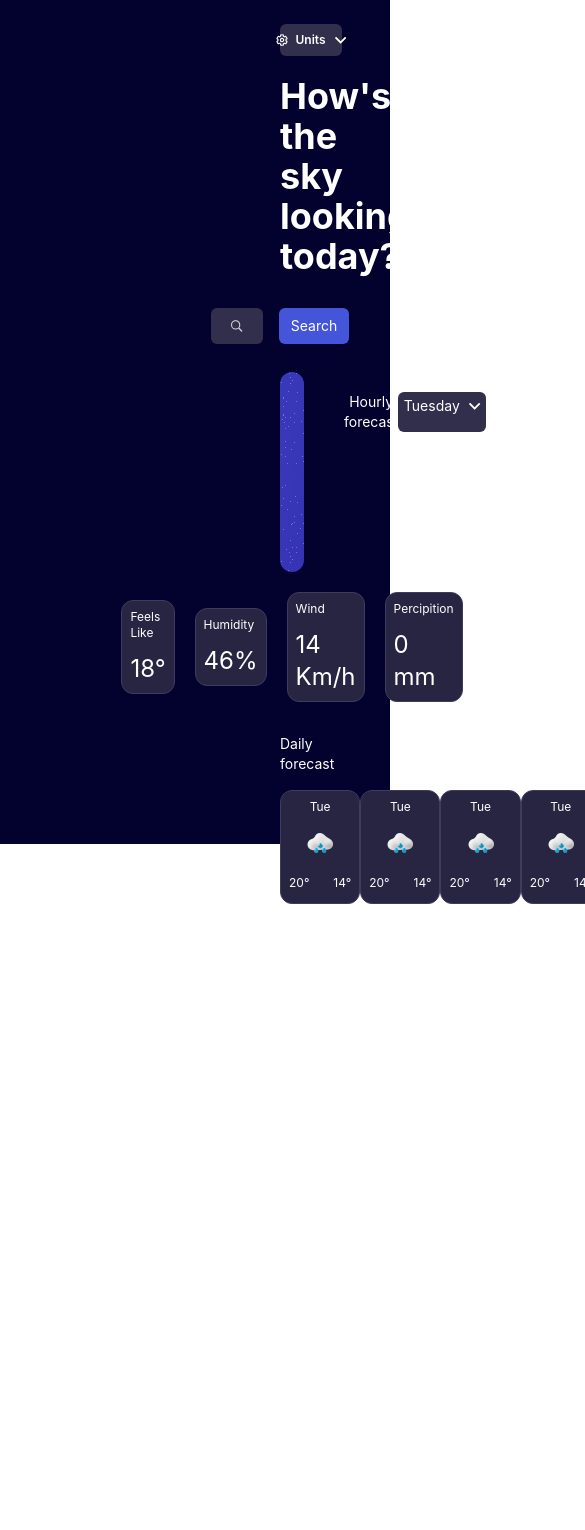
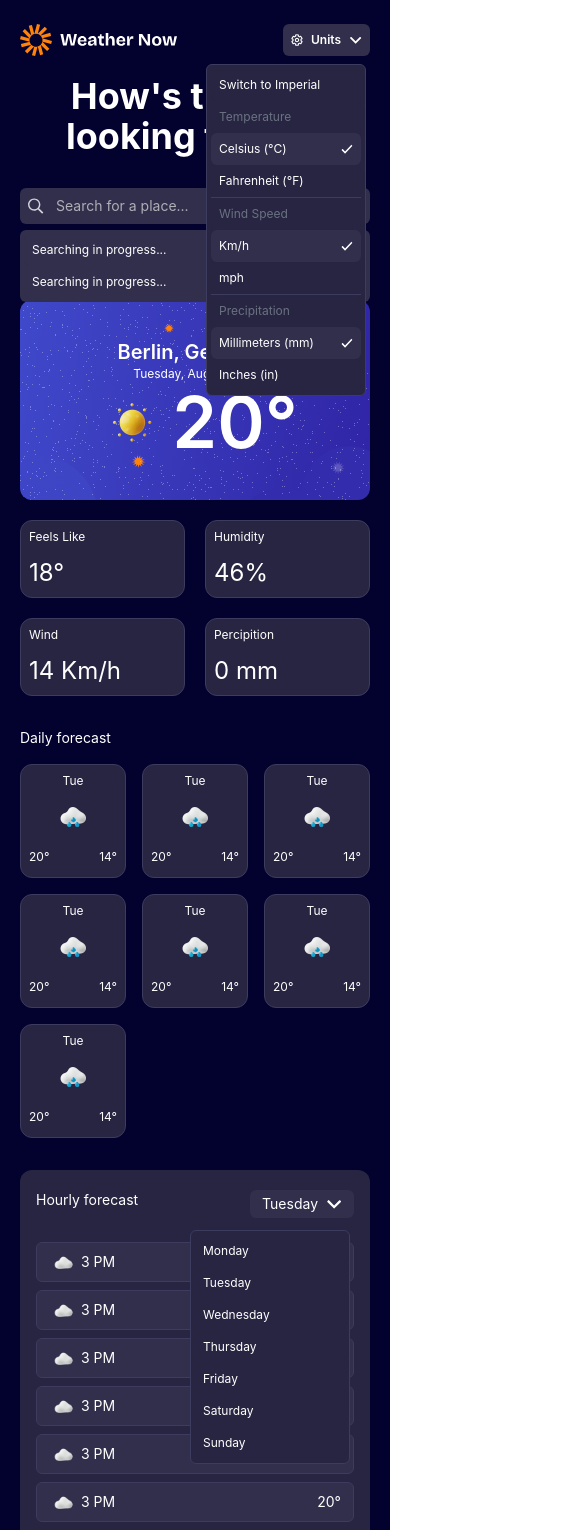
Before and after one commit to mourice-dev/weath-app-react-tailwindcss, a React (Vite) app: page / in a window 390 px wide. Shown: the top 1530 px of the page, 585 px wide, since content can reach past the window. Before the commit the page ends 904 px from the top, so only its background shows below. Built offline with nearby package versions, Linux system fonts and the light colour scheme.

Commit message:
Refactor layout and enhance UI components for improved responsiveness and user experience

```diff
--- a/src/App.tsx
+++ b/src/App.tsx
@@ -7,15 +7,13 @@ import Body from "./Body";
 
 function App() {
   return (
-    <div className=' bg-Neutral-900 h-screen'>
-      <div className="flex-col justify-center items-center items-center mx-70 pt-6">
+    <div className=' bg-Neutral-900 min-h-screen'>
+      <div className='flex-col justify-center items-center items-center mx-5 md:mx-50 pt-6'>
         <Header />
-        <div className="mt-5">
+        <div className='mt-5 pb-8'>
           <Body />
         </div>
-
       </div>
-
     </div>
   );
 }
--- a/src/Body.tsx
+++ b/src/Body.tsx
@@ -3,6 +3,7 @@
 import React from "react";
 import Grid from "./Grid";
 import search from "./assets/images/icon-search.svg";
+import loading from "./assets/images/icon-loading.svg";
 
 function Body() {
   return (
@@ -13,17 +14,17 @@ function Body() {
         </p>
       </div>
       <div className='pt-8'>
-        <div className='flex justify-center items-center text-center gap-4'>
+        <div className='md:flex justify-center items-center text-center gap-4'>
           <div
-            className='flex justify-between
+            className='relative flex justify-between
                   items-center text-center gap-3
-                   bg-Neutral-700 py-2   px-5
-                   w-[350px]
+                   bg-Neutral-700 py-2   md:px-5
+                   md:w-[350px]
                    focus-within:ring-1
                    focus-within:ring-white
                    focus-within:border-white
                     rounded-md'>
-            <img src={search} alt='' className='h-4' />
+            <img src={search} alt='' className='ml-2 md:ml-0 h-4' />
             <input
               type='text'
               name=''
@@ -32,10 +33,23 @@ function Body() {
               className='bg-transparent outline-none text-white
                           placeholder:text-Neutral-300 w-full text-sm'
             />
+            {/* <div className=' absolute flex justify-start items-center text-center w-full h-10 bg-Neutral-700 left-0 mt-23 rounded-md z-3'>
+              <img src={loading} alt='' className='h-4 px-2' />{" "}
+              <p className='text-xs text-white'>Searching in progress...</p>
+            // </div> */}
+            <div className=' absolute bg-Neutral-700 flex p-1 flex-col justify-start items-center text-left w-full min-h-10 bg-Neutral-700 left-0 mt-30 rounded-md z-3 cursor-pointer'>
+              <p className=' bg-Neutral-700 w-full py-2 px-2 mx-4 text-xs hover:border-1 hover:bg-Neutral-600 hover:border-Neutral-800 text-white rounded-md'>
+                Searching in progress...
+              </p>
+              <p className=' bg-Neutral-700 w-full py-2 px-2 mx-4 text-xs hover:border-1 hover:bg-Neutral-600 hover:border-Neutral-800 text-white rounded-md'>
+                Searching in progress...
+              </p>
+            </div>
           </div>
 
           <div
-            className='bg-blue-500 rounded-md text-white cursor-pointer
+            className='bg-blue-500 rounded-md text-white cursor-pointer mt-3 md:mt-0
+
           '>
             <button className='text-sm py-2 px-3 cursor-pointer '>
               Search
--- a/src/Grid.tsx
+++ b/src/Grid.tsx
@@ -5,40 +5,55 @@ import Today from "../src/assets/images/bg-today-large.svg";
 import dropdown from "../src/assets/images/icon-dropdown.svg";
 import overcast from "../src/assets/images/icon-overcast.webp";
 import rain from "../src/assets/images/icon-rain.webp";
+import sun from "../src/assets/images/icon-sunny.webp";
 
 function Grid() {
   return (
-    <div className='grid grid-cols-3 gap-6 mt-7'>
+    <div>
+      {/* <div className='flex justify-center items-center text-center mt-15'>
+        <p className='text-white text-md font-bold tracking-wide'>
+          No search result found!
+        </p>
+      </div> */}
+      <div className='md:grid grid-cols-3 gap-6 mt-7'>
         <div className='flex-col col-span-2'>
-        <div className='overflow-hidden rounded-xl'>
+          <div className=' relative flex justify-between items-center overflow-hidden rounded-xl'>
+            <div className='absolute flex flex-col md:flex-row md:justify-between w-full items-center text-center text-white px-5'>
+              <div className='flex flex-col justify-center items-center  text-left'>
+                <p className='text-xl font-semibold'>Berlin, Germany</p>
+                <p className='text-xs block'>Tuesday, Aug 5, 2025</p>
+              </div>
+              <div className='flex justify-center items-center text-center '>
+                <img src={sun} alt='' className='h-20' />
+                <p className='text-7xl font-semibold'> 20&deg;</p>
+              </div>
+            </div>
             <img src={Today} alt='' className='w-full object-cover h-50' />
           </div>
 
-        <div className='flex justify-center gap-5 items-center mt-5 text-white '>
-          <div className='bg-Neutral-800 border-1 text-left p-2 border-Neutral-600 rounded-xl w-40'>
+          <div className=' grid  grid-cols-2 gap-5 md:flex justify-between items-center mt-5 text-white '>
+            <div className='bg-Neutral-800 border-1 text-left p-2 border-Neutral-600 rounded-xl lg:w-40'>
               <p className='text-xs'>Feels Like</p>
-            <p className='text-2xl mt-3'>
-              18&deg;
-            </p>
+              <p className='text-2xl mt-3'>18&deg;</p>
             </div>
-          <div className='bg-Neutral-800 border-1 text-left p-2 border-Neutral-600 rounded-xl w-40'>
+            <div className='bg-Neutral-800 border-1 text-left p-2 border-Neutral-600 rounded-xl lg:w-40'>
               <p className='text-xs'>Humidity</p>
               <p className='text-2xl mt-3'>46%</p>
             </div>
-          <div className='bg-Neutral-800 border-1 text-left p-2 border-Neutral-600 rounded-xl w-40'>
+            <div className='bg-Neutral-800 border-1 text-left p-2 border-Neutral-600 rounded-xl lg:w-40'>
               <p className='text-xs'>Wind</p>
               <p className='text-2xl mt-3'>14 Km/h</p>
             </div>
-          <div className='bg-Neutral-800 border-1 text-left p-2 border-Neutral-600 rounded-xl w-40'>
+            <div className='bg-Neutral-800 border-1 text-left p-2 border-Neutral-600 rounded-xl lg:w-40'>
               <p className='text-xs'>Percipition</p>
               <p className='text-2xl mt-3'>0 mm</p>
             </div>
           </div>
-        <div className="mt-8">
+          <div className='mt-8'>
             <div className='text-left text-white text-sm mb-4'>
               <p> Daily forecast</p>
             </div>
-          <div className='flex justify-between'>
+            <div className=' grid grid-cols-3 gap-4 md:grid-cols-7  justify-between'>
               <div className='bg-Neutral-800   border-1 items-center text-center  text-white  border-Neutral-600 rounded-xl'>
                 <p className='text-xs p-2'>Tue</p>
                 <div className='flex justify-center items-center'>
@@ -46,13 +61,9 @@ function Grid() {
                   <img src={rain} alt='' className='h-10' />
                 </div>
                 <div className='flex justify-between items-center text-center gap-6 px-2  py-3 '>
-                <p className='text-xs'>
-                  20&deg;
-                </p>
+                  <p className='text-xs'>20&deg;</p>
 
-                <p className='text-xs'>
-                  14&deg;
-                </p>
+                  <p className='text-xs'>14&deg;</p>
                 </div>
               </div>
               <div className='bg-Neutral-800   border-1 items-center text-center  text-white  border-Neutral-600 rounded-xl'>
@@ -62,13 +73,9 @@ function Grid() {
                   <img src={rain} alt='' className='h-10' />
                 </div>
                 <div className='flex justify-between items-center text-center gap-6 px-2 py-3 '>
-                <p className='text-xs'>
-                  20&deg;
-                </p>
+                  <p className='text-xs'>20&deg;</p>
 
-                <p className='text-xs'>
-                  14&deg;
-                </p>
+                  <p className='text-xs'>14&deg;</p>
                 </div>
               </div>{" "}
               <div className='bg-Neutral-800   border-1 items-center text-center  text-white  border-Neutral-600 rounded-xl'>
@@ -78,13 +85,9 @@ function Grid() {
                   <img src={rain} alt='' className='h-10' />
                 </div>
                 <div className='flex justify-between items-center text-center gap-6 px-2 py-3 '>
-                <p className='text-xs'>
-                  20&deg;
-                </p>
+                  <p className='text-xs'>20&deg;</p>
 
-                <p className='text-xs'>
-                  14&deg;
-                </p>
+                  <p className='text-xs'>14&deg;</p>
                 </div>
               </div>{" "}
               <div className='bg-Neutral-800   border-1 items-center text-center  text-white  border-Neutral-600 rounded-xl'>
@@ -94,13 +97,9 @@ function Grid() {
                   <img src={rain} alt='' className='h-10' />
                 </div>
                 <div className='flex justify-between items-center text-center gap-6 px-2 py-3 '>
-                <p className='text-xs'>
-                  20&deg;
-                </p>
+                  <p className='text-xs'>20&deg;</p>
 
-                <p className='text-xs'>
-                  14&deg;
-                </p>
+                  <p className='text-xs'>14&deg;</p>
                 </div>
               </div>{" "}
               <div className='bg-Neutral-800   border-1 items-center text-center  text-white  border-Neutral-600 rounded-xl'>
@@ -110,13 +109,9 @@ function Grid() {
                   <img src={rain} alt='' className='h-10' />
                 </div>
                 <div className='flex justify-between items-center text-center gap-6 px-2 py-3 '>
-                <p className='text-xs'>
-                  20&deg;
-                </p>
+                  <p className='text-xs'>20&deg;</p>
 
-                <p className='text-xs'>
-                  14&deg;
-                </p>
+                  <p className='text-xs'>14&deg;</p>
                 </div>
               </div>{" "}
               <div className='bg-Neutral-800   border-1 items-center text-center  text-white  border-Neutral-600 rounded-xl'>
@@ -126,13 +121,9 @@ function Grid() {
                   <img src={rain} alt='' className='h-10' />
                 </div>
                 <div className='flex justify-between items-center text-center gap-6 px-2 py-3 '>
-                <p className='text-xs'>
-                  20&deg;
-                </p>
+                  <p className='text-xs'>20&deg;</p>
 
-                <p className='text-xs'>
-                  14&deg;
-                </p>
+                  <p className='text-xs'>14&deg;</p>
                 </div>
               </div>{" "}
               <div className='bg-Neutral-800   border-1 items-center text-center  text-white  border-Neutral-600 rounded-xl'>
@@ -142,26 +133,46 @@ function Grid() {
                   <img src={rain} alt='' className='h-10' />
                 </div>
                 <div className='flex justify-between items-center text-center gap-6 px-2 py-3 '>
-                <p className='text-xs'>
-                  20&deg;
-                </p>
+                  <p className='text-xs'>20&deg;</p>
 
-                <p className='text-xs'>
-                  14&deg;
-                </p>
+                  <p className='text-xs'>14&deg;</p>
                 </div>
               </div>
             </div>
           </div>
         </div>
-      <div className='col-span-1 bg-Neutral-800 h-120 rounded-xl text-white '>
-        <div className='flex justify-between text-center text-sm mx-4 mt-5 mb-4'>
+        <div className='mt-8 md:mt-0 col-span-1 bg-Neutral-800 h-120 rounded-xl text-white '>
+          <div className='flex justify-between text-center text-sm mx-4 pt-5 mb-4'>
             <p className='  '>Hourly forecast</p>
-          <div className=' bg-Neutral-700 rounded-md  cursor-pointer'>
+            <div className='relative bg-Neutral-700 rounded-md  cursor-pointer'>
               <button className='flex justify-center items-center text-center gap-2 px-3 py-1 cursor-pointer'>
                 Tuesday
                 <img src={dropdown} alt='' className='flex w-4' />
               </button>
+              <div className=' absolute bg-Neutral-800 flex p-1 flex-col justify-start items-center text-left w-40 min-h-10 border-1 border-Neutral-600 right-0 mr-1 top-0 -translate-y-20 mt-30 rounded-md z-3 cursor-pointer'>
+                <p className=' bg-Neutral-800 w-full py-2 px-2 mx-4 text-xs hover:border-1 hover:bg-Neutral-600 hover:border-Neutral-800 text-white rounded-md'>
+                  Monday
+                </p>
+                <p className=' bg-Neutral-800 w-full py-2 px-2 mx-4 text-xs hover:border-1 hover:bg-Neutral-600 hover:border-Neutral-800 text-white rounded-md'>
+                  Tuesday
+                </p>
+                <p className=' bg-Neutral-800 w-full py-2 px-2 mx-4 text-xs hover:border-1 hover:bg-Neutral-600 hover:border-Neutral-800 text-white rounded-md'>
+                  Wednesday
+                </p>
+                <p className=' bg-Neutral-800 w-full py-2 px-2 mx-4 text-xs hover:border-1 hover:bg-Neutral-600 hover:border-Neutral-800 text-white rounded-md'>
+                  Thursday
+                </p>
+
+                <p className=' bg-Neutral-800 w-full py-2 px-2 mx-4 text-xs hover:border-1 hover:bg-Neutral-600 hover:border-Neutral-800 text-white rounded-md'>
+                  Friday
+                </p>
+                <p className=' bg-Neutral-800 w-full py-2 px-2 mx-4 text-xs hover:border-1 hover:bg-Neutral-600 hover:border-Neutral-800 text-white rounded-md'>
+                  Saturday
+                </p>
+                <p className=' bg-Neutral-800 w-full py-2 px-2 mx-4 text-xs hover:border-1 hover:bg-Neutral-600 hover:border-Neutral-800 text-white rounded-md'>
+                  Sunday
+                </p>
+              </div>
             </div>
           </div>
           <div className='h-100 overflow-y-auto scrollbar '>
@@ -170,108 +181,85 @@ function Grid() {
                 <img src={overcast} alt='' className=' h-7' />
                 <p>3 PM</p>
               </div>
-            <p className='text-sm'>
-              20&deg;
-            </p>
+              <p className='text-sm'>20&deg;</p>
             </div>
             <div className=' flex justify-between items-center  mx-4 mt-2 px-3 text-center text-sm  bg-Neutral-700 border-1 border-Neutral-600 h-10 rounded-md '>
               <div className='flex justify-center items-center text-center gap-1'>
                 <img src={overcast} alt='' className=' h-7' />
                 <p>3 PM</p>
               </div>
-            <p className='text-sm'>
-              20&deg;
-            </p>
+              <p className='text-sm'>20&deg;</p>
             </div>{" "}
             <div className=' flex justify-between items-center  mx-4 mt-2 px-3 text-center text-sm  bg-Neutral-700 border-1 border-Neutral-600 h-10 rounded-md '>
               <div className='flex justify-center items-center text-center gap-1'>
                 <img src={overcast} alt='' className=' h-7' />
                 <p>3 PM</p>
               </div>
-            <p className='text-sm'>
-              20&deg;
-            </p>
+              <p className='text-sm'>20&deg;</p>
             </div>{" "}
             <div className=' flex justify-between items-center  mx-4 mt-2 px-3 text-center text-sm  bg-Neutral-700 border-1 border-Neutral-600 h-10 rounded-md '>
               <div className='flex justify-center items-center text-center gap-1'>
                 <img src={overcast} alt='' className=' h-7' />
                 <p>3 PM</p>
               </div>
-            <p className='text-sm'>
-              20&deg;
-            </p>
+              <p className='text-sm'>20&deg;</p>
             </div>{" "}
             <div className=' flex justify-between items-center  mx-4 mt-2 px-3 text-center text-sm  bg-Neutral-700 border-1 border-Neutral-600 h-10 rounded-md '>
               <div className='flex justify-center items-center text-center gap-1'>
                 <img src={overcast} alt='' className=' h-7' />
                 <p>3 PM</p>
               </div>
-            <p className='text-sm'>
-              20&deg;
-            </p>
+              <p className='text-sm'>20&deg;</p>
             </div>{" "}
             <div className=' flex justify-between items-center  mx-4 mt-2 px-3 text-center text-sm  bg-Neutral-700 border-1 border-Neutral-600 h-10 rounded-md '>
               <div className='flex justify-center items-center text-center gap-1'>
                 <img src={overcast} alt='' className=' h-7' />
                 <p>3 PM</p>
               </div>
-            <p className='text-sm'>
-              20&deg;
-            </p>
+              <p className='text-sm'>20&deg;</p>
             </div>{" "}
             <div className=' flex justify-between items-center  mx-4 mt-2 px-3 text-center text-sm  bg-Neutral-700 border-1 border-Neutral-600 h-10 rounded-md '>
               <div className='flex justify-center items-center text-center gap-1'>
                 <img src={overcast} alt='' className=' h-7' />
                 <p>3 PM</p>
               </div>
-            <p className='text-sm'>
-              20&deg;
-            </p>
+              <p className='text-sm'>20&deg;</p>
             </div>{" "}
             <div className=' flex justify-between items-center  mx-4 mt-2 px-3 text-center text-sm  bg-Neutral-700 border-1 border-Neutral-600 h-10 rounded-md '>
               <div className='flex justify-center items-center text-center gap-1'>
                 <img src={overcast} alt='' className=' h-7' />
                 <p>3 PM</p>
               </div>
-            <p className='text-sm'>
-              20&deg;
-            </p>
+              <p className='text-sm'>20&deg;</p>
             </div>{" "}
             <div className=' flex justify-between items-center  mx-4 mt-2 px-3 text-center text-sm  bg-Neutral-700 border-1 border-Neutral-600 h-10 rounded-md '>
               <div className='flex justify-center items-center text-center gap-1'>
                 <img src={overcast} alt='' className=' h-7' />
                 <p>3 PM</p>
               </div>
-            <p className='text-sm'>
-              20&deg;
-            </p>
+              <p className='text-sm'>20&deg;</p>
             </div>{" "}
             <div className=' flex justify-between items-center  mx-4 mt-2 px-3 text-center text-sm  bg-Neutral-700 border-1 border-Neutral-600 h-10 rounded-md '>
               <div className='flex justify-center items-center text-center gap-1'>
                 <img src={overcast} alt='' className=' h-7' />
                 <p>3 PM</p>
               </div>
-            <p className='text-sm'>
-              20&deg;
-            </p>
+              <p className='text-sm'>20&deg;</p>
             </div>{" "}
             <div className=' flex justify-between items-center  mx-4 mt-2 px-3 text-center text-sm  bg-Neutral-700 border-1 border-Neutral-600 h-10 rounded-md '>
               <div className='flex justify-center items-center text-center gap-1'>
                 <img src={overcast} alt='' className=' h-7' />
                 <p>3 PM</p>
               </div>
-            <p className='text-sm'>
-              20&deg;
-            </p>
+              <p className='text-sm'>20&deg;</p>
             </div>{" "}
             <div className=' flex justify-between items-center  mx-4 mt-2 px-3 text-center text-sm  bg-Neutral-700 border-1 border-Neutral-600 h-10 rounded-md '>
               <div className='flex justify-center items-center text-center gap-1'>
                 <img src={overcast} alt='' className=' h-7' />
                 <p>3 PM</p>
               </div>
-            <p className='text-sm'>
-              20&deg;
-            </p>
+              <p className='text-sm'>20&deg;</p>
+            </div>
           </div>
         </div>
       </div>
--- a/src/components/Header.tsx
+++ b/src/components/Header.tsx
@@ -4,6 +4,7 @@ import React from "react";
 import logo from "../assets/images/logo.svg";
 import unit from "../assets/images/icon-units.svg";
 import dropdown from "../assets/images/icon-dropdown.svg";
+import checkmark from "../assets/images/icon-checkmark.svg";
 
 function Header() {
   return (
@@ -11,11 +12,55 @@ function Header() {
       <div>
         <img src={logo} alt='' className='h-8' />
       </div>
-      <div className=' flex items-center text-center justify-center  bg-Neutral-700 rounded-md cursor-pointer'>
+      <div className='relative flex items-center text-center justify-center  bg-Neutral-700 rounded-md cursor-pointer'>
         <button className=' flex items-center text-center justify-center font-semibold text-xs px-2 py-2 gap-2 cursor-pointer'>
-          <img src={unit} alt="" className="h-3" /> Units
-          <img src={dropdown} alt="" />
+          <img src={unit} alt='' className='h-3' /> Units
+          <img src={dropdown} alt='' />
         </button>
+        <div className=' absolute bg-Neutral-800 flex p-1  z-5 flex-col justify-start items-center text-left w-40 min-h-10 border-1 border-Neutral-600 right-0 mr-1 top-0 -translate-y-20 mt-30 rounded-md z-3 cursor-pointer'>
+          <p className=' bg-Neutral-800 w-full py-2 px-2 mx-4 text-xs text-white rounded-md cursor-default'>
+            Switch to Imperial
+          </p>
+          <p className=' bg-Neutral-800 w-full py-2 px-2 mx-4 text-xs text-gray-500 rounded-md cursor-default'>
+            Temperature
+          </p>
+          <div className='flex flex-col justify-start items-center text-left w-full border-b-1 border-Neutral-600'>
+            <div className=' flex justify-between items-center text-center bg-Neutral-700 w-full py-2 px-2 mx-4 text-xs hover:border-1 hover:bg-Neutral-600 hover:border-Neutral-800 text-white rounded-md'>
+              <p className=''>Celsius (&deg;C)</p>
+              <img src={checkmark} alt='' className='w-3' />
+            </div>
+            <div className=' flex justify-between items-center text-center bg-Neutral-800 w-full py-2 px-2 mx-4 text-xs hover:border-1 hover:bg-Neutral-600 hover:border-Neutral-800 text-white rounded-md'>
+              <p>Fahrenheit (&deg;F)</p>
+              {/* <img src={checkmark} alt='' className='w-3' /> */}
+            </div>
+          </div>
+          <p className=' bg-Neutral-800 w-full py-2 px-2 mx-4 text-xs text-gray-500 rounded-md cursor-default'>
+            Wind Speed
+          </p>
+          <div className='flex flex-col justify-start items-center text-left w-full border-b-1 border-Neutral-600'>
+            <div className=' flex justify-between items-center text-center bg-Neutral-700 w-full py-2 px-2 mx-4 text-xs hover:border-1 hover:bg-Neutral-600 hover:border-Neutral-800 text-white rounded-md'>
+              <p className=''>Km/h</p>
+              <img src={checkmark} alt='' className='w-3' />
+            </div>
+            <div className=' flex justify-between items-center text-center bg-Neutral-800 w-full py-2 px-2 mx-4 text-xs hover:border-1 hover:bg-Neutral-600 hover:border-Neutral-800 text-white rounded-md'>
+              <p>mph</p>
+              {/* <img src={checkmark} alt='' className='w-3' /> */}
+            </div>
+          </div>
+          <p className=' bg-Neutral-800 w-full py-2 px-2 mx-4 text-xs text-gray-500 rounded-md cursor-default'>
+            Precipitation
+          </p>
+          <div className='flex flex-col justify-start items-center text-left w-full'>
+            <div className=' flex justify-between items-center text-center bg-Neutral-700 w-full py-2 px-2 mx-4 text-xs hover:border-1 hover:bg-Neutral-600 hover:border-Neutral-800 text-white rounded-md'>
+              <p className=''>Millimeters (mm)</p>
+              <img src={checkmark} alt='' className='w-3' />
+            </div>
+            <div className=' flex justify-between items-center text-center bg-Neutral-800 w-full py-2 px-2 mx-4 text-xs hover:border-1 hover:bg-Neutral-600 hover:border-Neutral-800 text-white rounded-md'>
+              <p>Inches (in)</p>
+              {/* <img src={checkmark} alt='' className='w-3' /> */}
+            </div>
+          </div>
+        </div>
       </div>
     </div>
   );
```
Lines whose indentation alone changed are shown as unchanged.
